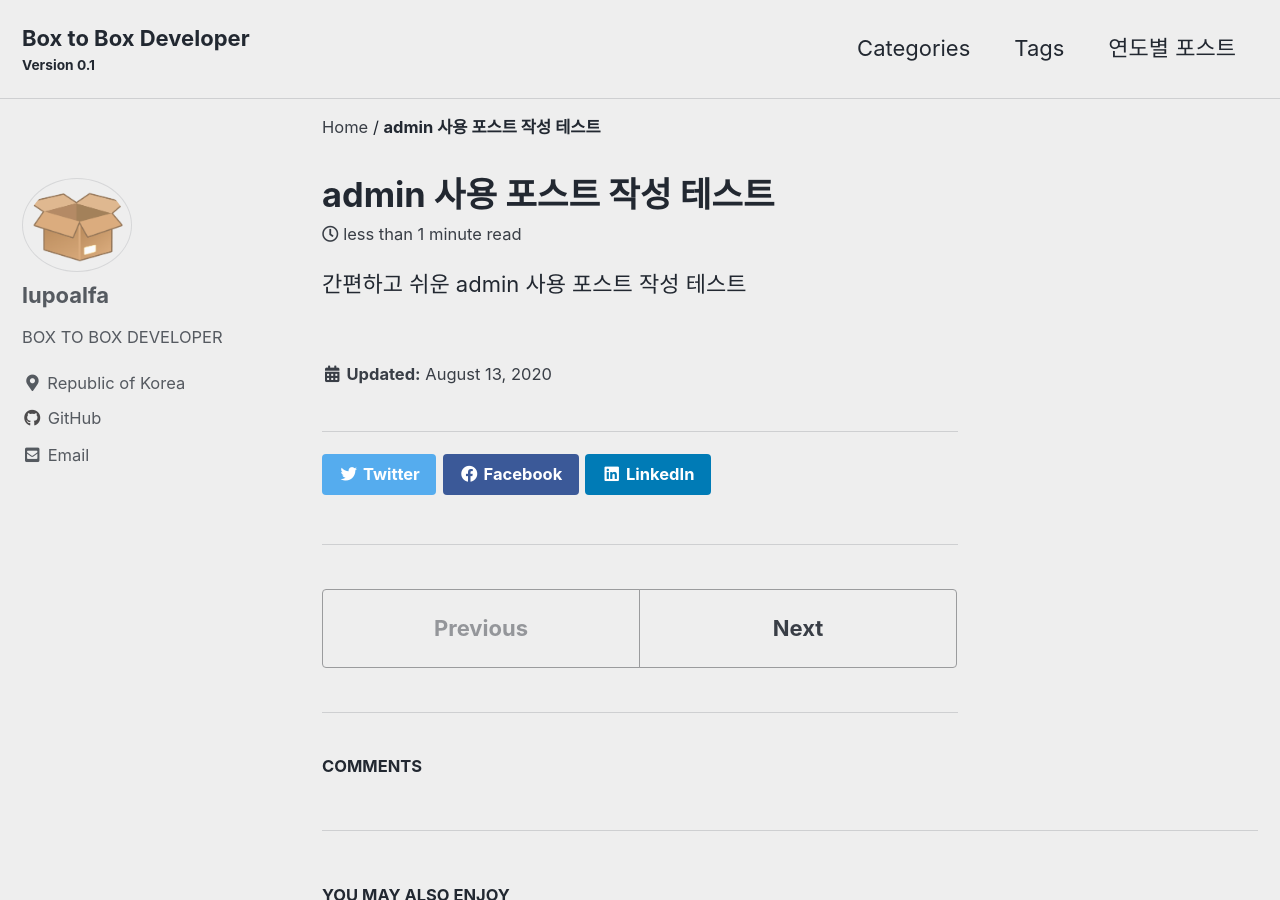
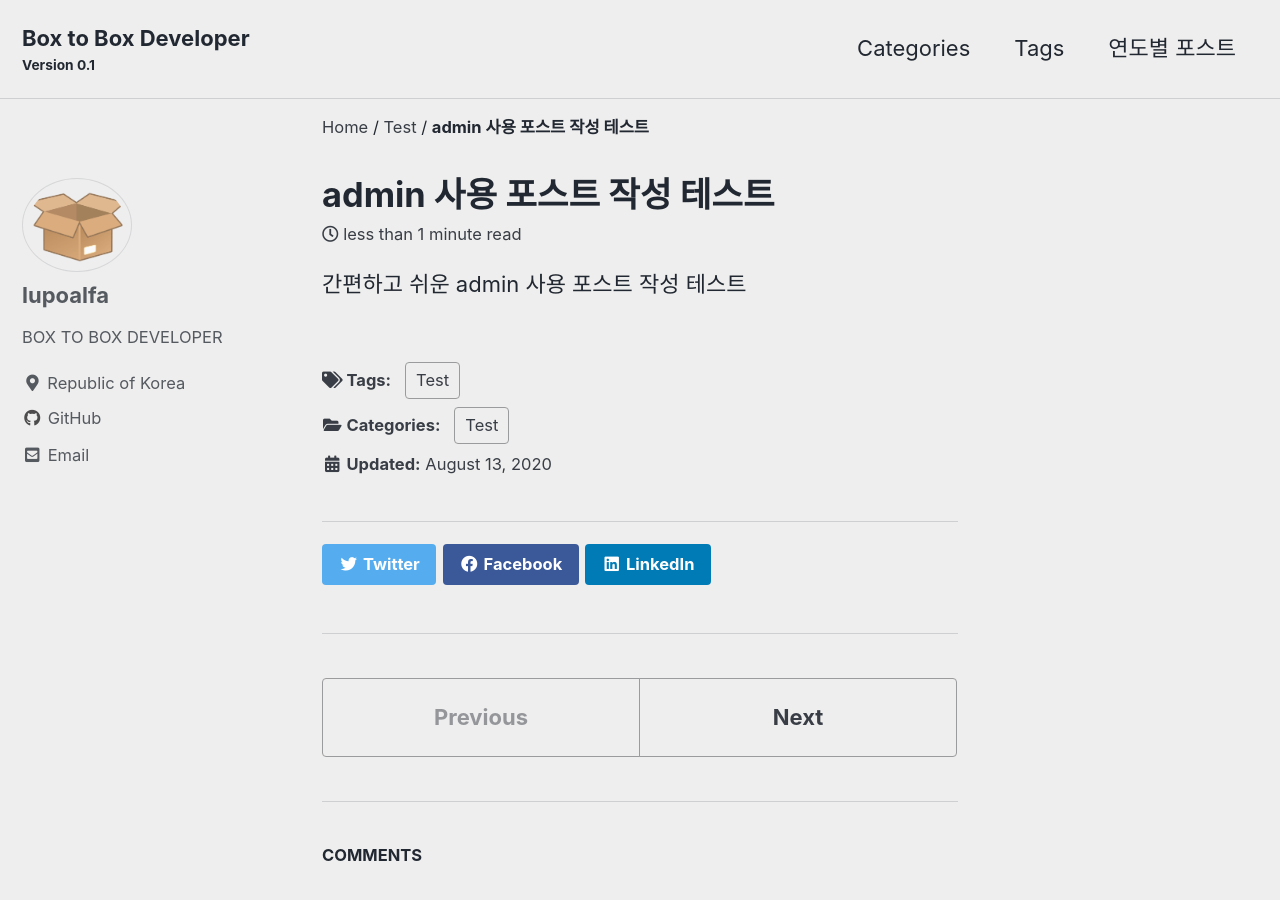
Before and after one commit to lupoalfa/lupoalfa.github.io, a Jekyll site: the page built from _posts/2020-08-13-admin.md, in a window 1280 px wide and 900 px high. Built offline with Jekyll 4.4.1, drawn with Linux system fonts in a browser that asks for light colours; cached includes are drawn as plain includes; comment, search, counter and statistics services are not loaded.

Commit message:
update post

```diff
--- a/_posts/2020-08-13-admin.md
+++ b/_posts/2020-08-13-admin.md
@@ -1,5 +1,9 @@
 ---
 title: admin 사용 포스트 작성 테스트
+tags:
+- Test
+categories:
+- Test
 ---
 
 간편하고 쉬운 admin 사용 포스트 작성
```
